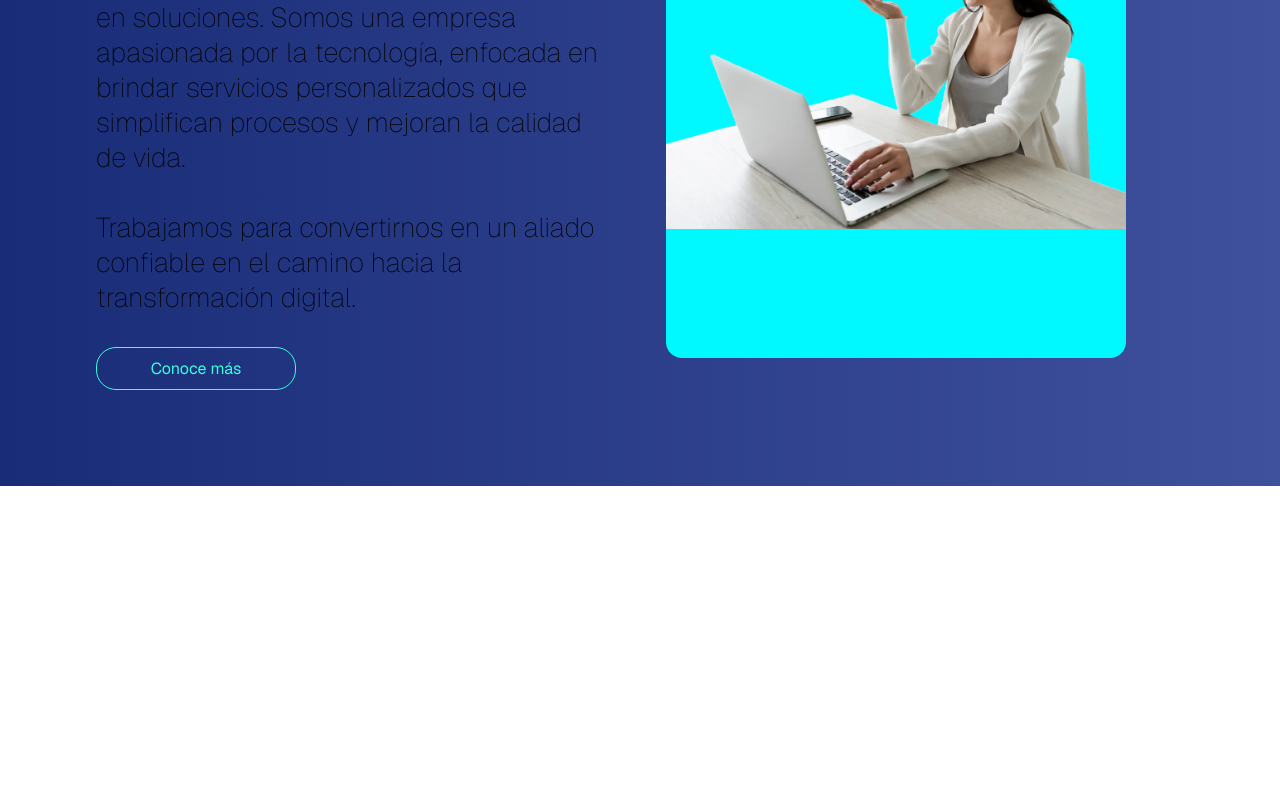
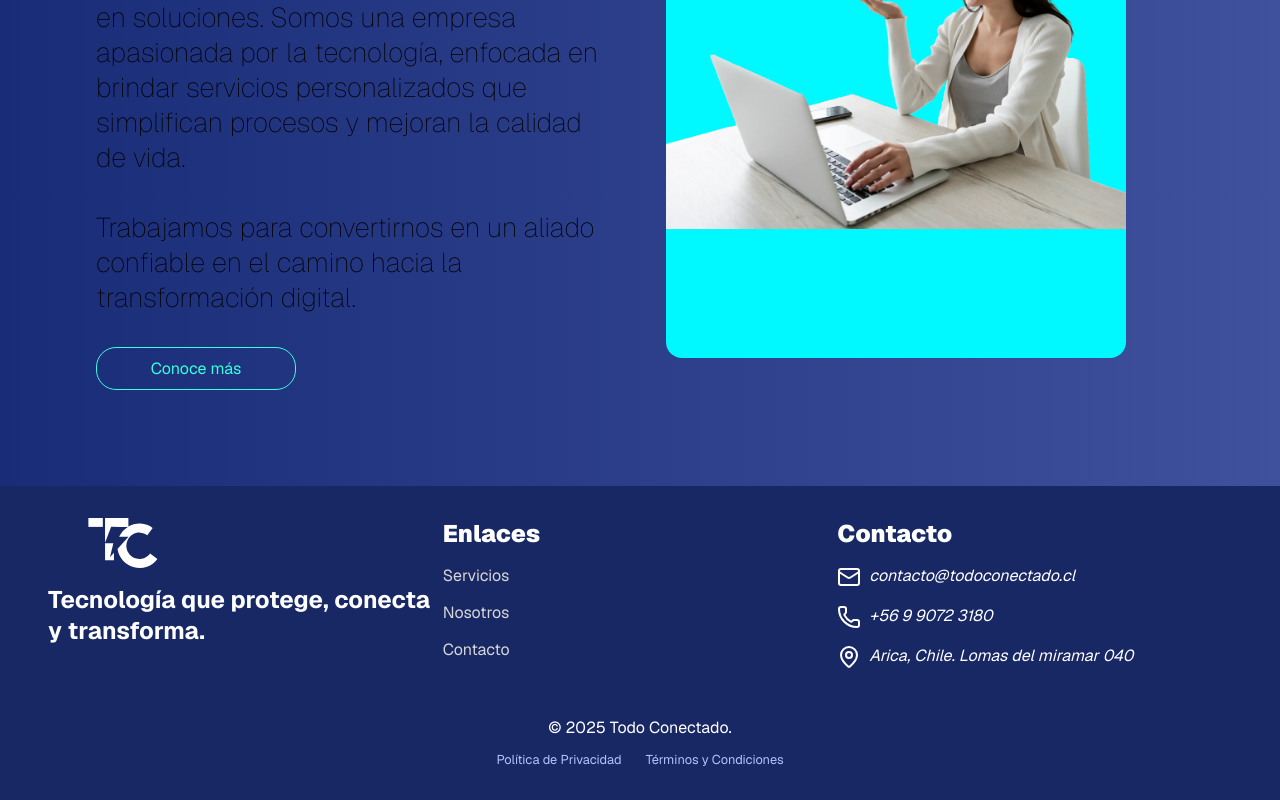
Before and after one commit to toancita/todoconectado-web, a Next.js app: page / in a window 1280 px wide. Shown: the part 1839-2639 px from the top of the page. Before the commit the page ends 2325 px from the top, so only its background shows below. Built offline with nearby package versions, Linux system fonts and the light colour scheme.

Commit message:
feat: add footer component with styling

```diff
--- /dev/null
+++ b/app/components/footer/footer.jsx
@@ -0,0 +1,62 @@
+'use client';
+
+import React from "react";
+import { Mail, Phone, MapPin } from 'lucide-react'
+import styles from './footer.module.css'
+import Link from 'next/link';
+import Image from "next/image";
+
+export default function Footer() {
+  return (
+    <footer className={styles.footer}>
+      <div className={styles.footerContainer}>
+        <div className={styles.section}>
+            <Image
+            src="/logo.svg"
+            width={150}
+            height={50}
+            alt="Logo"
+            className={styles.logo}
+            />
+            <p className={styles.description}>Tecnología que protege, conecta y transforma.</p>
+        </div>
+
+        <div className={styles.section}>
+            <h3 className={styles.sectionTitle}>Enlaces</h3>
+            <ul className={styles.linksList}>
+                <li><Link href="/servicios" className={styles.link}>Servicios</Link></li>
+                <li><Link href="/nosotros" className={styles.link}>Nosotros</Link></li>
+                <li><Link href="/contacto" className={styles.link}>Contacto</Link></li>
+            </ul>
+        </div>
+
+        <div className={styles.section}>
+          <h3 className={styles.sectionTitle}>Contacto</h3>
+          <address className={styles.address}>
+              <div className={styles.contactItem}>
+                  <Mail/>
+                  <p>contacto@todoconectado.cl</p>
+              </div>
+              <div className={styles.contactItem}>
+                  <Phone/>
+                  <p>+56 9 9072 3180</p>
+              </div>
+              <div className={styles.contactItem}>
+                  <MapPin/>
+                  <p>Arica, Chile. Lomas del miramar 040</p>
+              </div>
+          </address>
+        </div>
+      </div>
+
+      <div className={styles.copyrightContainer}>
+          <p>© {new Date().getFullYear()} Todo Conectado.</p>
+
+          <div className={styles.legalLinks}>
+          <Link href="/privacidad" className={styles.legalLink}>Política de Privacidad</Link>
+          <Link href="/terminos" className={styles.legalLink}>Términos y Condiciones</Link>
+          </div>
+      </div>
+    </footer>
+  )
+}
--- /dev/null
+++ b/app/components/footer/footer.module.css
@@ -0,0 +1,71 @@
+.footer {
+    background-color: #172865;
+    color: white;
+    padding: 2rem 3rem;
+}
+
+.footerContainer {
+    display: grid;
+    grid-template-columns: repeat(3, 1fr);
+}
+
+.section {
+    display: flex;
+    flex-direction: column;
+}
+
+.description {
+    font-weight: 700;
+    padding: 1rem 0;
+    font-size: 24px;
+}
+
+.sectionTitle {
+    font-size: 24px;
+    font-weight: 1000;
+    margin-bottom: 1rem;
+}
+
+.linksList {
+    list-style: none;
+    padding: 0;
+    display: flex;
+    flex-direction: column;
+    gap: 1rem;
+    color: #d7d7d7;
+}
+
+.link:hover {
+    transition: 0.3s ease-in-out color;
+    color: #0fffcf;
+}
+
+.address {
+    padding: 0;
+    display: flex;
+    flex-direction: column;
+    gap: 1rem;
+}
+
+.contactItem {
+    display: flex;
+    gap: 0.5rem;
+}
+
+.copyrightContainer {
+  text-align: center;
+  margin-top: 3rem;
+}
+
+.legalLinks {
+  display: flex;
+  justify-content: center;
+  gap: 1.5rem;
+  margin-top: 0.8rem;
+}
+
+.legalLink {
+  color: #B3C1FF;
+  text-decoration: none;
+  font-size: 0.8rem;
+}
--- a/app/page.js
+++ b/app/page.js
@@ -3,6 +3,7 @@ import NavBar from "/app/components/navigationBar/navigationBar.jsx";
 import Hero from "/app/components/hero/hero.jsx";
 import Services from "./components/services/services";
 import AboutUs from "./components/aboutUs/aboutUs";
+import Footer from "./components/footer/footer";
 
 export default function Home() {
   return (
@@ -11,6 +12,7 @@ export default function Home() {
       <Hero/>
       <Services/>
       <AboutUs />
+      <Footer/>
     </div>
   );
 }
```
